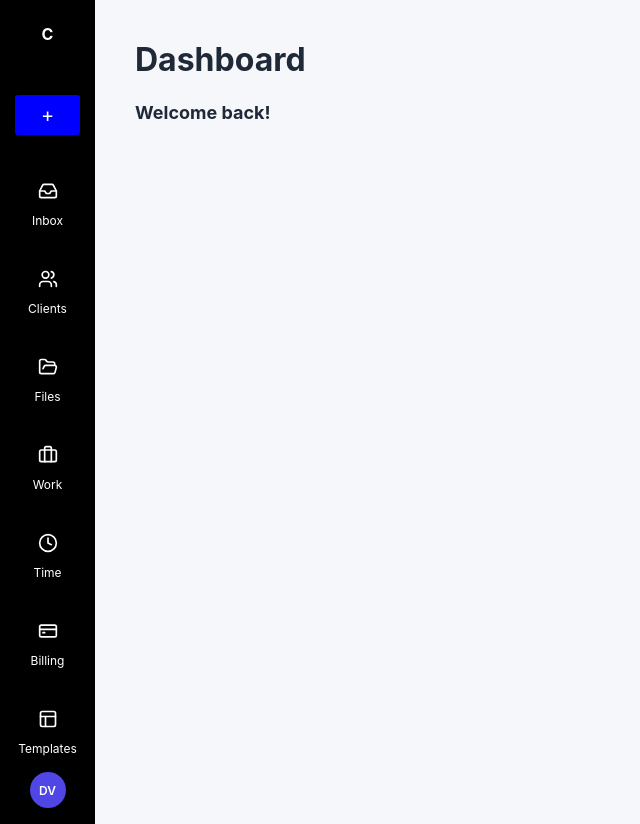
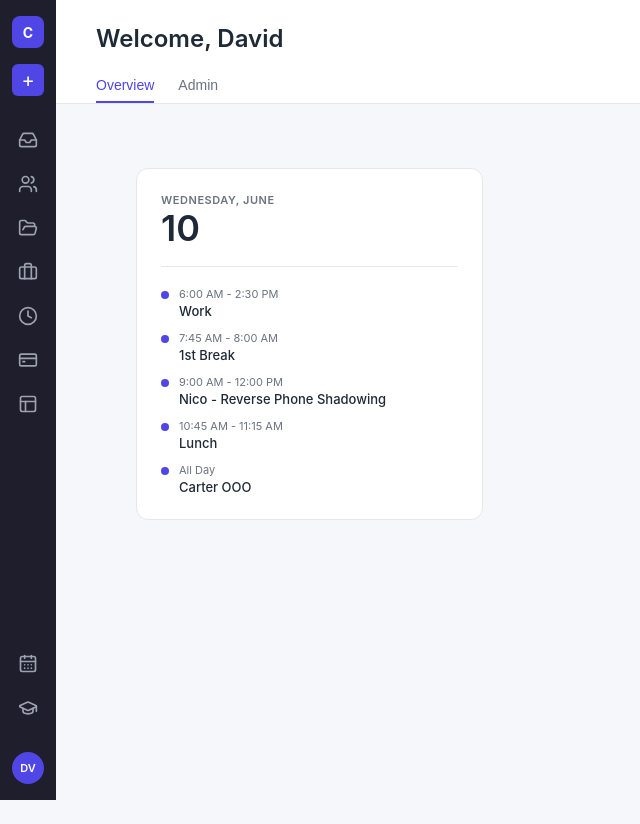
Before and after one commit to adonaivillalobos/canopy-clone, a React (Vite) app: page / in a window 1280 px wide. Shown: the whole page, without its empty margins (0-640 px from the left). After the commit the page ends 800 px from the top, so only its background shows below. Built offline with nearby package versions, Linux system fonts and the light colour scheme.

Commit message:
dashboard and task pannel

```diff
--- a/package.json
+++ b/package.json
@@ -12,7 +12,8 @@
   "dependencies": {
     "lucide-react": "^1.17.0",
     "react": "^19.2.6",
-    "react-dom": "^19.2.6"
+    "react-dom": "^19.2.6",
+    "recharts": "^3.8.1"
   },
   "devDependencies": {
     "@eslint/js": "^10.0.1",
--- a/src/App.css
+++ b/src/App.css
@@ -16,8 +16,8 @@ body {
 }
 
 .sidebar {
-  width: 95px;
-  background: #000000;
+  width: 56px;
+  background: #1e1e2d;
   padding: 16px 0;
   display: flex;
   flex-direction: column;
@@ -26,42 +26,42 @@ body {
 }
 
 .sidebar-logo {
-  width: 36px;
-  height: 36px;
-  background: black;
+  width: 32px;
+  height: 32px;
+  background: #4f46e5;
   border-radius: 8px;
   display: flex;
   align-items: center;
   justify-content: center;
   color: white;
   font-weight: 700;
-  font-size: 16px;
-  margin-bottom: 35px;
+  font-size: 14px;
+  margin-bottom: 8px;
 }
 
 .sidebar-plus {
-  width: 65px;
-  height: 40px;
-  background: blue;
-  border-radius: 3px;
+  width: 32px;
+  height: 32px;
+  background: #4f46e5;
+  border-radius: 6px;
   display: flex;
   align-items: center;
   justify-content: center;
   color: white;
   font-size: 20px;
   cursor: pointer;
-  margin-bottom: 30px;
+  margin-bottom: 16px;
 }
 
 .sidebar-plus:hover {
-  background: blue;
+  background: #4338ca;
 }
 
 .sidebar-nav {
   display: flex;
   flex-direction: column;
   align-items: center;
-  gap: 25px;
+  gap: 4px;
   width: 100%;
   flex: 1;
 }
@@ -70,40 +70,185 @@ body {
   display: flex;
   flex-direction: column;
   align-items: center;
-  gap: 12px;
-  padding: 8px 0;
-  width: 100%;
+  justify-content: center;
+  width: 40px;
+  height: 40px;
   text-decoration: none;
-  color: white;
-  font-size: 12px;
-  transition: color 0.2s;
+  color: #9ca3af;
+  border-radius: 8px;
+  transition: background 0.2s, color 0.2s;
 }
 
 .nav-item:hover {
+  background: rgba(255, 255, 255, 0.1);
+  color: #ffffff;
+}
+
+.sidebar-bottom-icons {
+  display: flex;
+  flex-direction: column;
+  align-items: center;
+  gap: 4px;
+  padding: 8px 0;
+}
+
+.nav-item-icon {
+  display: flex;
+  align-items: center;
+  justify-content: center;
+  width: 40px;
+  height: 40px;
+  color: #9ca3af;
+  text-decoration: none;
+  border-radius: 8px;
+  transition: background 0.2s, color 0.2s;
+}
+
+.nav-item-icon:hover {
+  background: rgba(255, 255, 255, 0.1);
   color: #ffffff;
 }
 
 .sidebar-user {
-  width: 36px;
-  height: 36px;
+  width: 32px;
+  height: 32px;
   background: #4f46e5;
   border-radius: 50%;
   display: flex;
   align-items: center;
   justify-content: center;
   color: white;
-  font-size: 12px;
+  font-size: 11px;
   font-weight: 600;
   cursor: pointer;
-  margin-top: auto;
+  margin-top: 8px;
 }
 
 .content {
   flex: 1;
   padding: 40px;
 }
+
 .content p {
   font-size: 18px;
   line-height: 1.6;
   padding-top: 20px;
 }
+.main {
+  flex: 1;
+  display: flex;
+  flex-direction: column;
+}
+
+.header {
+  padding: 24px 40px 0 40px;
+  background: #ffffff;
+  border-bottom: 1px solid #e5e7eb;
+}
+
+.header h1 {
+  font-size: 24px;
+  font-weight: 600;
+  color: #1f2937;
+  margin-bottom: 16px;
+}
+
+.tabs {
+  display: flex;
+  gap: 24px;
+}
+
+.tab {
+  background: none;
+  border: none;
+  padding: 8px 0;
+  font-size: 14px;
+  font-weight: 500;
+  color: #6b7280;
+  cursor: pointer;
+  border-bottom: 2px solid transparent;
+  transition: all 0.2s;
+}
+
+.tab:hover {
+  color: #1f2937;
+}
+
+.tab.active {
+  color: #4f46e5;
+  border-bottom: 2px solid #4f46e5;
+}
+.dashboard-grid {
+  display: grid;
+  grid-template-columns: 1fr 2fr;
+  gap: 24px;
+  padding: 24px 40px;
+}
+
+.calendar-panel {
+  background: #ffffff;
+  border-radius: 12px;
+  border: 1px solid #e5e7eb;
+  padding: 24px;
+}
+
+.calendar-date {
+  display: flex;
+  flex-direction: column;
+  margin-bottom: 20px;
+  padding-bottom: 16px;
+  border-bottom: 1px solid #e5e7eb;
+}
+
+.calendar-day-name {
+  font-size: 11px;
+  font-weight: 600;
+  color: #6b7280;
+  letter-spacing: 0.05em;
+  text-transform: uppercase;
+}
+
+.calendar-day-number {
+  font-size: 36px;
+  font-weight: 600;
+  color: #1f2937;
+  line-height: 1.2;
+}
+
+.calendar-events {
+  display: flex;
+  flex-direction: column;
+  gap: 12px;
+}
+
+.calendar-event {
+  display: flex;
+  align-items: flex-start;
+  gap: 10px;
+}
+
+.event-dot {
+  width: 8px;
+  height: 8px;
+  border-radius: 50%;
+  background: #4f46e5;
+  margin-top: 4px;
+  flex-shrink: 0;
+}
+
+.event-details {
+  display: flex;
+  flex-direction: column;
+  gap: 2px;
+}
+
+.event-time {
+  font-size: 11px;
+  color: #6b7280;
+}
+
+.event-title {
+  font-size: 13px;
+  color: #1f2937;
+  font-weight: 500;
+}
--- a/src/App.jsx
+++ b/src/App.jsx
@@ -1,14 +1,20 @@
 import './App.css'
 import Sidebar from './Sidebar'
+import Header from './Header'
+import CalendarPanel from './CalendarPanel'
 
 function App() {
   return (
     <div className="layout">
       <Sidebar />
-      <main className="content">
-        <h1>Dashboard</h1>
-        <p><strong>Welcome back!</strong></p>
-      </main>
+      <div className="main">
+        <Header name="David" />
+        <main className="content">
+          <div className="dashboard-grid">
+            <CalendarPanel />
+          </div>
+        </main>
+      </div>
     </div>
   )
 }
--- /dev/null
+++ b/src/CalendarPanel.jsx
@@ -0,0 +1,35 @@
+function CalendarPanel() {
+
+  const events = [
+    { time: '6:00 AM - 2:30 PM', title: 'Work' },
+    { time: '7:45 AM - 8:00 AM', title: '1st Break' },
+    { time: '9:00 AM - 12:00 PM', title: 'Nico - Reverse Phone Shadowing' },
+    { time: '10:45 AM - 11:15 AM', title: 'Lunch' },
+    { time: 'All Day', title: 'Carter OOO' },
+  ]
+
+  return (
+    <div className="calendar-panel">
+
+      <div className="calendar-date">
+        <span className="calendar-day-name">WEDNESDAY, JUNE</span>
+        <span className="calendar-day-number">10</span>
+      </div>
+
+      <div className="calendar-events">
+        {events.map((event, index) => (
+          <div key={index} className="calendar-event">
+            <span className="event-dot"></span>
+            <div className="event-details">
+              <span className="event-time">{event.time}</span>
+              <span className="event-title">{event.title}</span>
+            </div>
+          </div>
+        ))}
+      </div>
+
+    </div>
+  )
+}
+
+export default CalendarPanel
--- /dev/null
+++ b/src/Header.jsx
@@ -0,0 +1,32 @@
+import { useState } from 'react'
+
+function Header({ name }) {
+
+  const [activeTab, setActiveTab] = useState('overview')
+
+  return (
+    <header className="header">
+
+      <h1>Welcome, {name}</h1>
+
+      <div className="tabs">
+        <button
+          className={activeTab === 'overview' ? 'tab active' : 'tab'}
+          onClick={() => setActiveTab('overview')}
+        >
+          Overview
+        </button>
+
+        <button
+          className={activeTab === 'admin' ? 'tab active' : 'tab'}
+          onClick={() => setActiveTab('admin')}
+        >
+          Admin
+        </button>
+      </div>
+
+    </header>
+  )
+}
+
+export default Header
--- a/src/Sidebar.jsx
+++ b/src/Sidebar.jsx
@@ -5,7 +5,9 @@ import {
   Briefcase,
   Clock,
   CreditCard,
-  Layout
+  Layout,
+  CalendarDays,
+  GraduationCap
 } from 'lucide-react'
 
 function Sidebar() {
@@ -25,42 +27,45 @@ function Sidebar() {
       {/* Nav items */}
       <nav className="sidebar-nav">
 
-        <a href="#" className="nav-item">
+        <a href="#" className="nav-item" title="Inbox">
           <Inbox size={20} />
-          <span>Inbox</span>
         </a>
 
-        <a href="#" className="nav-item">
+        <a href="#" className="nav-item" title="Clients">
           <Users size={20} />
-          <span>Clients</span>
         </a>
 
-        <a href="#" className="nav-item">
+        <a href="#" className="nav-item" title="Files">
           <FolderOpen size={20} />
-          <span>Files</span>
         </a>
 
-        <a href="#" className="nav-item">
+        <a href="#" className="nav-item" title="Work">
           <Briefcase size={20} />
-          <span>Work</span>
         </a>
 
-        <a href="#" className="nav-item">
+        <a href="#" className="nav-item" title="Time">
           <Clock size={20} />
-          <span>Time</span>
         </a>
 
-        <a href="#" className="nav-item">
+        <a href="#" className="nav-item" title="Billing">
           <CreditCard size={20} />
-          <span>Billing</span>
         </a>
 
-        <a href="#" className="nav-item">
+        <a href="#" className="nav-item" title="Templates">
           <Layout size={20} />
-          <span>Templates</span>
         </a>
 
       </nav>
+
+      {/* Bottom icons */}
+      <div className="sidebar-bottom-icons">
+        <a href="#" className="nav-item-icon">
+          <CalendarDays size={20} />
+        </a>
+        <a href="#" className="nav-item-icon">
+          <GraduationCap size={20} />
+        </a>
+      </div>
 
       {/* User initials at bottom */}
       <div className="sidebar-user">
```
Also changed, not shown: src/TaskPanel.jsx (added), 1 other file (tests, documents, lock files or other folders).
